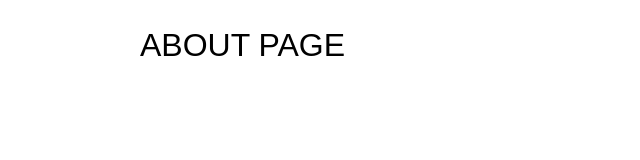
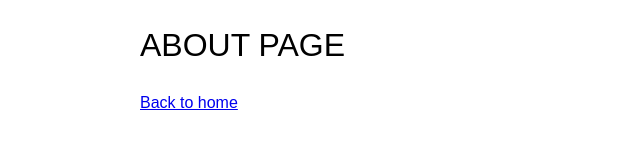
Before and after one commit to candiceng/try, a plain HTML site: page about.html in a window 1280 px wide. Shown: the whole page, without its empty margins (0-640 px from the left). Drawn offline with Linux system fonts and the light colour scheme; a web font is replaced by a local one.

Commit message:
Add files via upload

```diff
--- a/about.html
+++ b/about.html
@@ -10,7 +10,7 @@
 
 <div class="container">
 	<h1> About page </h1>
-		<a href="index.html".Backto home</a>
+		<a href="index.html">Back to home</a>
 </div>
 
 </body>
```
